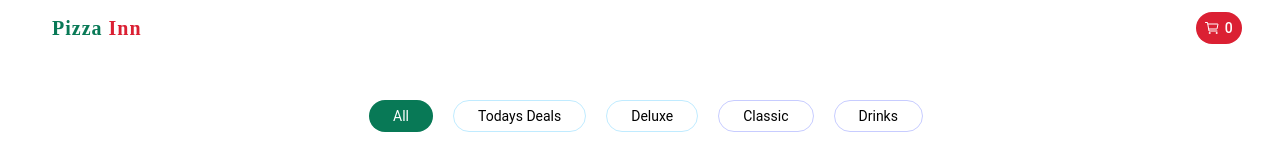
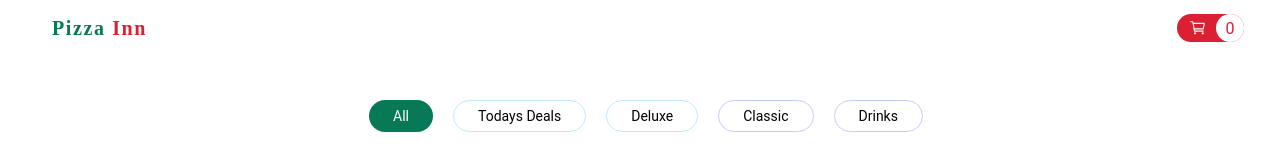
Before and after one commit to efenstakes/pizza_inn, a React (Create React App) app: page / in a window 1280 px wide. Shown: the top 160 px of the page. Built offline with nearby package versions, Linux system fonts and the light colour scheme; a web font is replaced by a local one.

Commit message:
update layout

```diff
--- a/src/components/appbar/appbar.component.css
+++ /dev/null
@@ -1,33 +0,0 @@
-.header-md::after {
-    display: none;
-}
-
-.appbar {
-    padding-left: 16px;
-    padding-right: 16px;
-
-    box-shadow: none;
-    border: none;
-    outline: none;
-}
-
-
-@media screen and (min-width: 600px) {
-
-
-    .appbar {
-        padding-left: 24px;
-        padding-right: 24px;
-    }
-
-}
-
-@media screen and (min-width: 800px) {
-
-
-    .appbar {
-        padding-left: 32px;
-        padding-right: 32px;
-    }
-
-}
--- /dev/null
+++ b/src/components/appbar/appbar.component.scss
@@ -0,0 +1,64 @@
+@import '../../theme/commons';
+
+
+.header-md::after {
+    display: none;
+}
+
+.appbar {
+    padding-left: 16px;
+    padding-right: 16px;
+
+    box-shadow: none;
+    border: none;
+    outline: none;
+}
+
+
+.app_bar_cart {
+    display: flex;
+    justify-content: center;
+    align-items: center;
+
+    background-color: $secondary_color;
+    color: white;
+
+    padding: 0 0 0 12px;
+    border-radius: 16px;
+
+    cursor: pointer;
+    user-select: none;
+}
+.app_bar_cart_number {
+    margin-left: 4px;
+    height: 28px;
+    width: 28px;
+    border-radius: 50%;
+
+    display: flex;
+    justify-content: center;
+    align-items: center;
+
+    background-color: white;
+    color: $secondary_color;
+}
+
+@media screen and (min-width: 600px) {
+
+
+    .appbar {
+        padding-left: 24px;
+        padding-right: 24px;
+    }
+
+}
+
+@media screen and (min-width: 800px) {
+
+
+    .appbar {
+        padding-left: 32px;
+        padding-right: 32px;
+    }
+
+}
--- a/src/components/appbar/appbar.component.tsx
+++ b/src/components/appbar/appbar.component.tsx
@@ -11,11 +11,11 @@
 import Food from '../../models/food.model';
 
 
-import './appbar.component.css';
+import './appbar.component.scss';
 
 
 interface ComponentProps {
-    toggleShowCart: React.MouseEventHandler<HTMLIonButtonElement>,
+    toggleShowCart: React.MouseEventHandler<HTMLDivElement>, // React.MouseEventHandler<HTMLIonButtonElement>,
     cart: Food[],
 }
 const AppBarComponent: React.FC<ComponentProps> = ({ toggleShowCart, cart }) => {
@@ -40,7 +40,7 @@
                 style={{
                     fontWeight: 700,
                     fontFamily: 'Wendy One',
-                    letterSpacing: '1px'
+                    letterSpacing: '1.6px'
                 }}
                 className="fd_4"
             >
@@ -49,22 +49,15 @@
 
             <IonButtons slot="primary">
 
-                {/* <IonFabButton
-                    onClick={toggleShowCart}
-                    size="small"
-                >
-                    <IonIcon
-                        icon={cartOutline}
-                        style={{
-                            fontSize: '1rem',
-                        }}
-                    />
-                </IonFabButton> */}
-                <IonButton
+                {/* <IonButton
                     onClick={toggleShowCart}
                     color="secondary"
                     fill="solid"
                     shape="round"
+                    style={{
+                        '--padding-start': '12px',
+                        '--padding-end': '12px',
+                    }}
                 >
                     <IonIcon
                         icon={cartOutline}
@@ -73,8 +66,26 @@
                             fontSize: '1rem',
                         }}
                     />
-                    {cart.length}
-                </IonButton>
+                    <div className="app_bar_cart_number">
+                        {cart.length}
+                    </div>
+                </IonButton> */}
+                <div
+                    className="app_bar_cart"
+                    onClick={toggleShowCart}
+                >
+                    <IonIcon
+                        icon={cartOutline}
+                        slot="start"
+                        style={{
+                            fontSize: '1.1rem',
+                            fontWeight: 'bold'
+                        }}
+                    />
+                    <div className="app_bar_cart_number">
+                        {cart.length}
+                    </div>
+                </div>
             </IonButtons>
 
         </IonToolbar>
--- a/src/components/food_card/food_card.component.scss
+++ b/src/components/food_card/food_card.component.scss
@@ -47,7 +47,7 @@
     transition: 300ms;
 }
 .food_card__image_container:hover .food_card__image {
-    transform: rotateZ(30deg) scale(1.1);
+    transform: rotateZ(20deg) scale(1.2);
 }
 
 .food_card__image_button {
```
